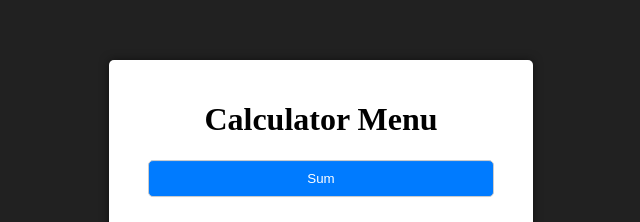
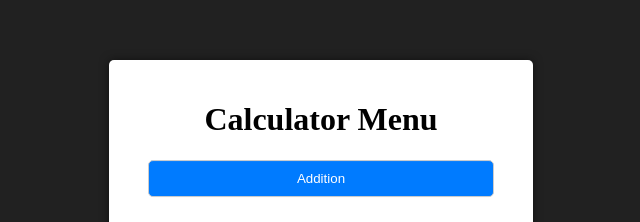
Before and after one commit to mateus-bernart/Calculator-JS, a plain HTML site: page index.html in a window 1280 px wide. Shown: the part 159-381 px from the top of the page, 319-959 px from the left. Drawn offline with Linux system fonts and the light colour scheme.

Commit message:
changed the math operation name

```diff
--- a/index.html
+++ b/index.html
@@ -11,7 +11,7 @@
 <div class="container">
     <h1>Calculator Menu</h1>
     <body>
-        <button id="redirectButton1">Sum</button>
+        <button id="redirectButton1">Addition</button>
         <br>
         <button id="redirectButton2">Subtraction</button>
         <br>
```
